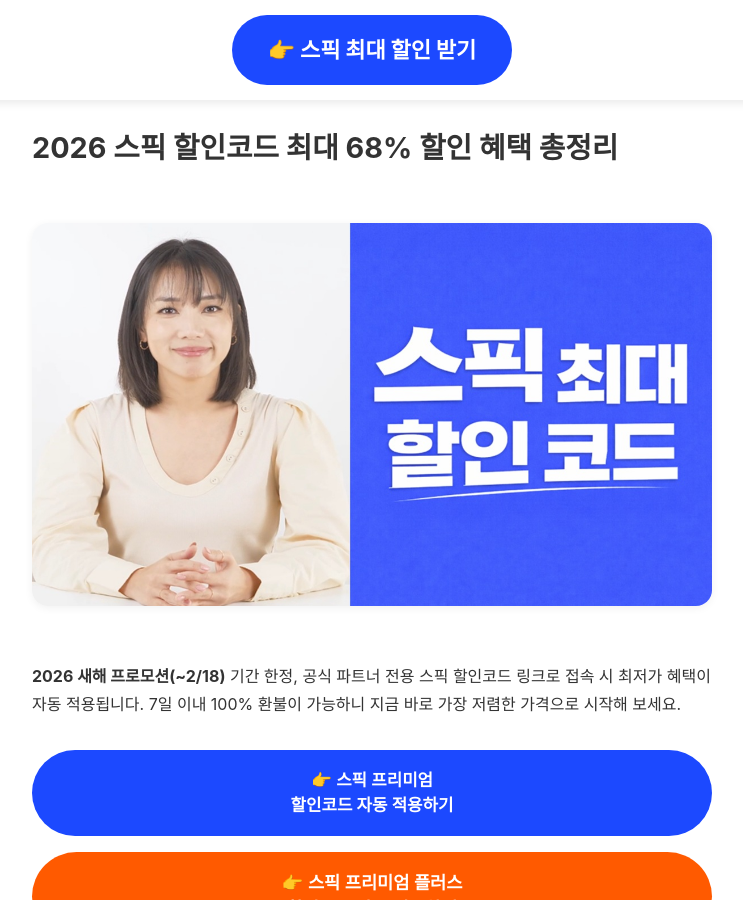
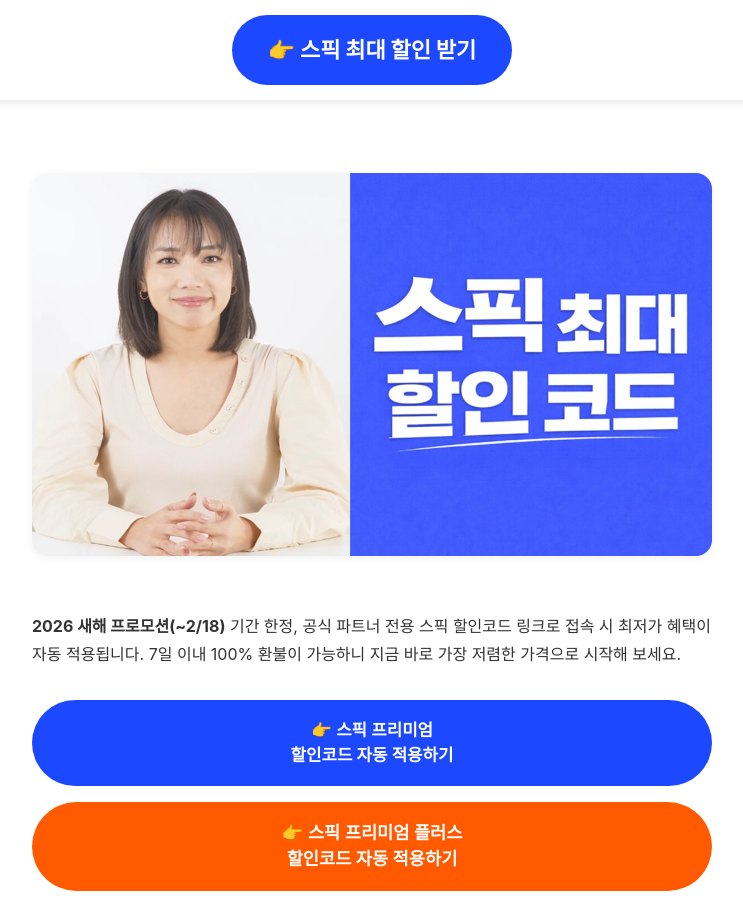
Before and after one commit to kjsjdw/speak_event_page, a Jekyll site: the page built from content/main-page-content.md, in a window 1280 px wide and 900 px high. Shown: the whole window, without its empty margins (268-1011 px from the left). Built offline with Jekyll 4.4.1, drawn with Linux system fonts in a browser that asks for light colours; some web fonts are replaced; part of the change alters nothing that is shown.

Commit message:
Update 01-intro.md

```diff
--- a/content/sections/01-intro.md
+++ b/content/sections/01-intro.md
@@ -1,4 +1,10 @@
-# 2026 스픽 할인코드 최대 68% 할인 혜택 총정리
+---
+layout: default
+title: "2026 스픽 할인코드 최대 68% 할인 혜택 총정리"
+description: "결제 전 필수 확인! 2026년 스픽 할인코드 공식 파트너 전용 최대 68% 할인 혜택을 놓치지 마세요. 멤버십 비교부터 100% 환불 규정까지, 스픽의 모든 정보를 담았습니다."
+image: /content/images/01-main-hero.jpg
+permalink: /
+---
 
 <div style="margin: 16px 0; text-align: center;">
   <img
```
